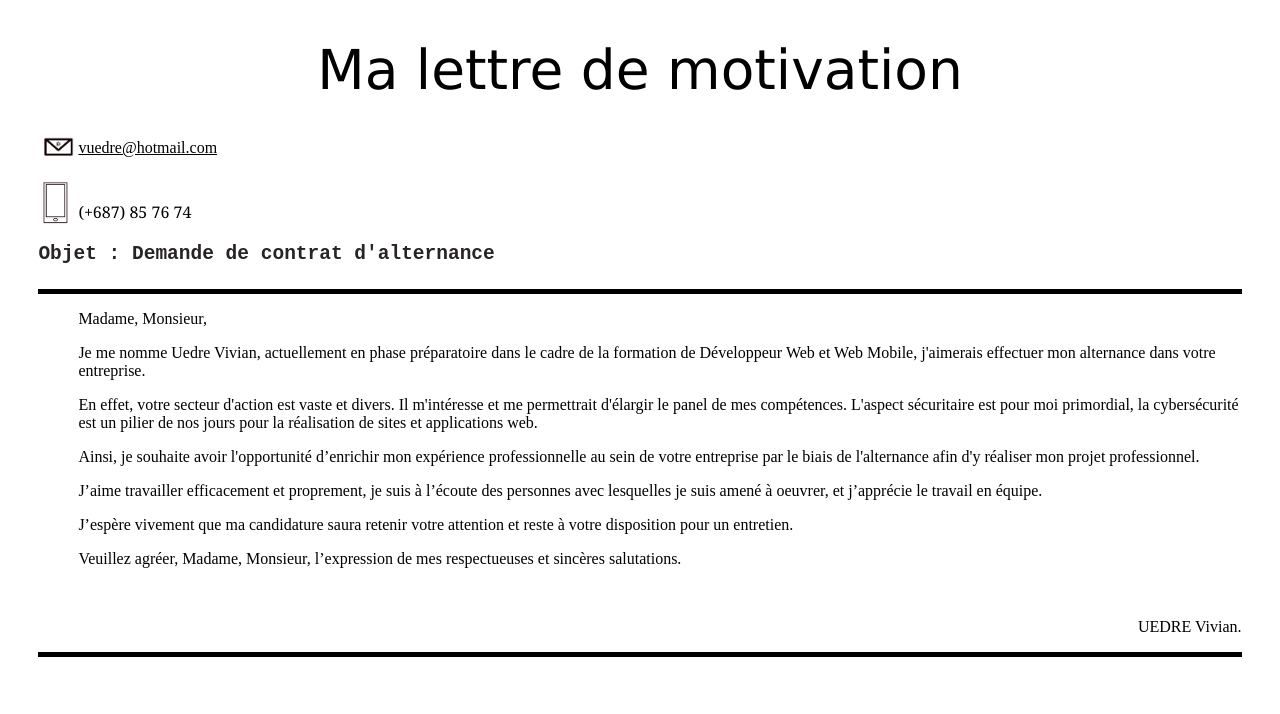
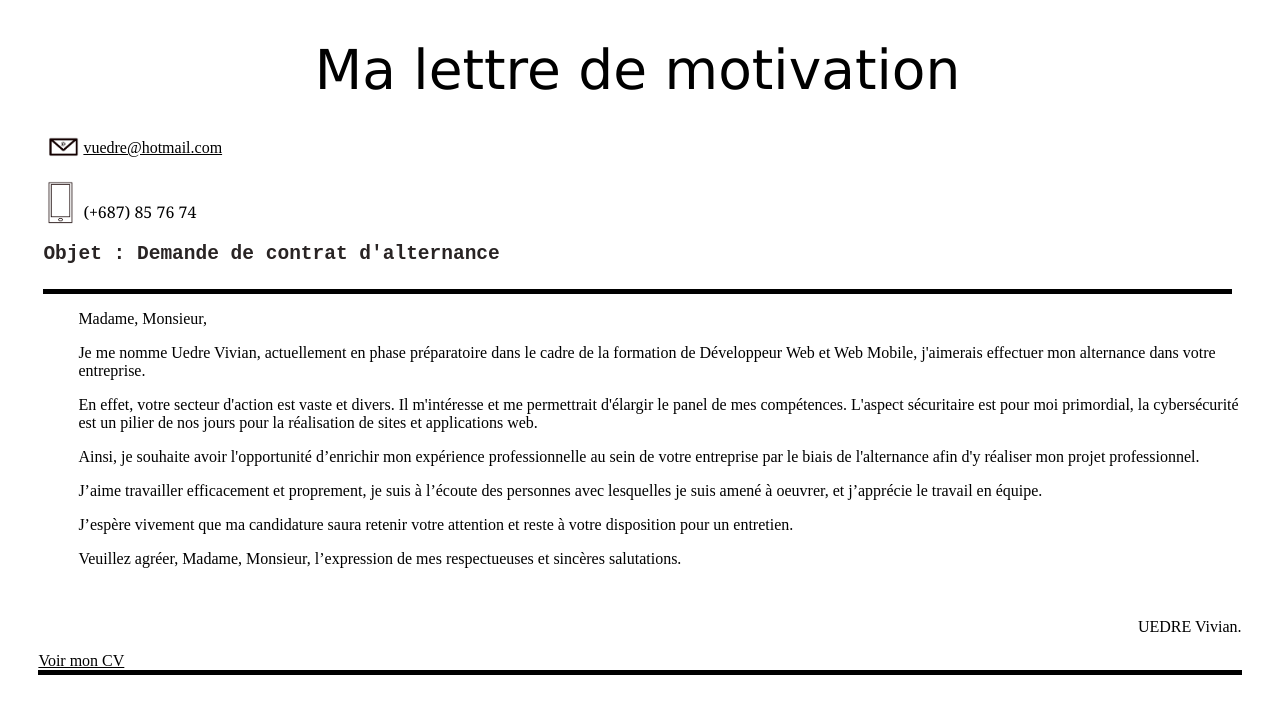
Before and after one commit to Vivi988/CV-Vivian.github.io, a plain HTML site: page lm.html in a window 1280 px wide. Drawn offline with Linux system fonts and the light colour scheme.

Commit message:
cv-lm 2.0

```diff
--- a/lm.html
+++ b/lm.html
@@ -10,7 +10,7 @@
 <body>
         <!--<img id="portr" src="portrait.jpeg"/>-->
 
-    <header>
+    <header id="hmot">
         <h1 id="cv"></h1>
 
         <!--Premier bloc infos-->
@@ -27,7 +27,7 @@
             </p>
 
         </div>
-    </header id="hmot">
+    </header >
             <div id="lmot">
                 <ul>
                     <p>
@@ -58,4 +58,5 @@
         </div>
     </div>
 </body>
+<a href="./index.html" id="retourcv">Voir mon CV</a>
 </html>
--- a/stylecv.css
+++ b/stylecv.css
@@ -100,7 +100,10 @@ li {
     text-align: right;
     margin-top: 50px;
 }
-
+#retourcv {
+    color: black;
+    padding-bottom: 5px;
+}
 /* Flex  ?*/
 
 #page{
```
